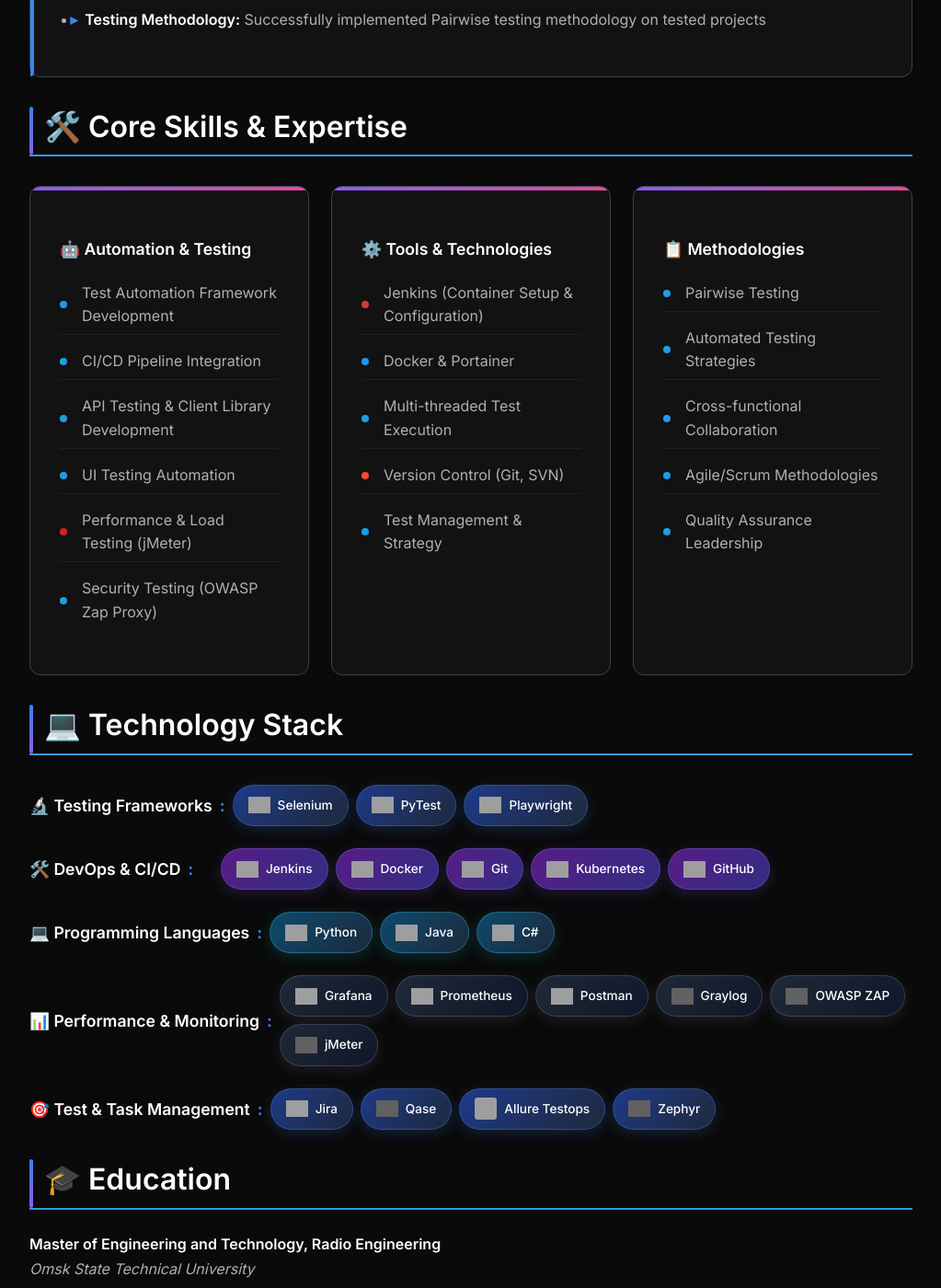
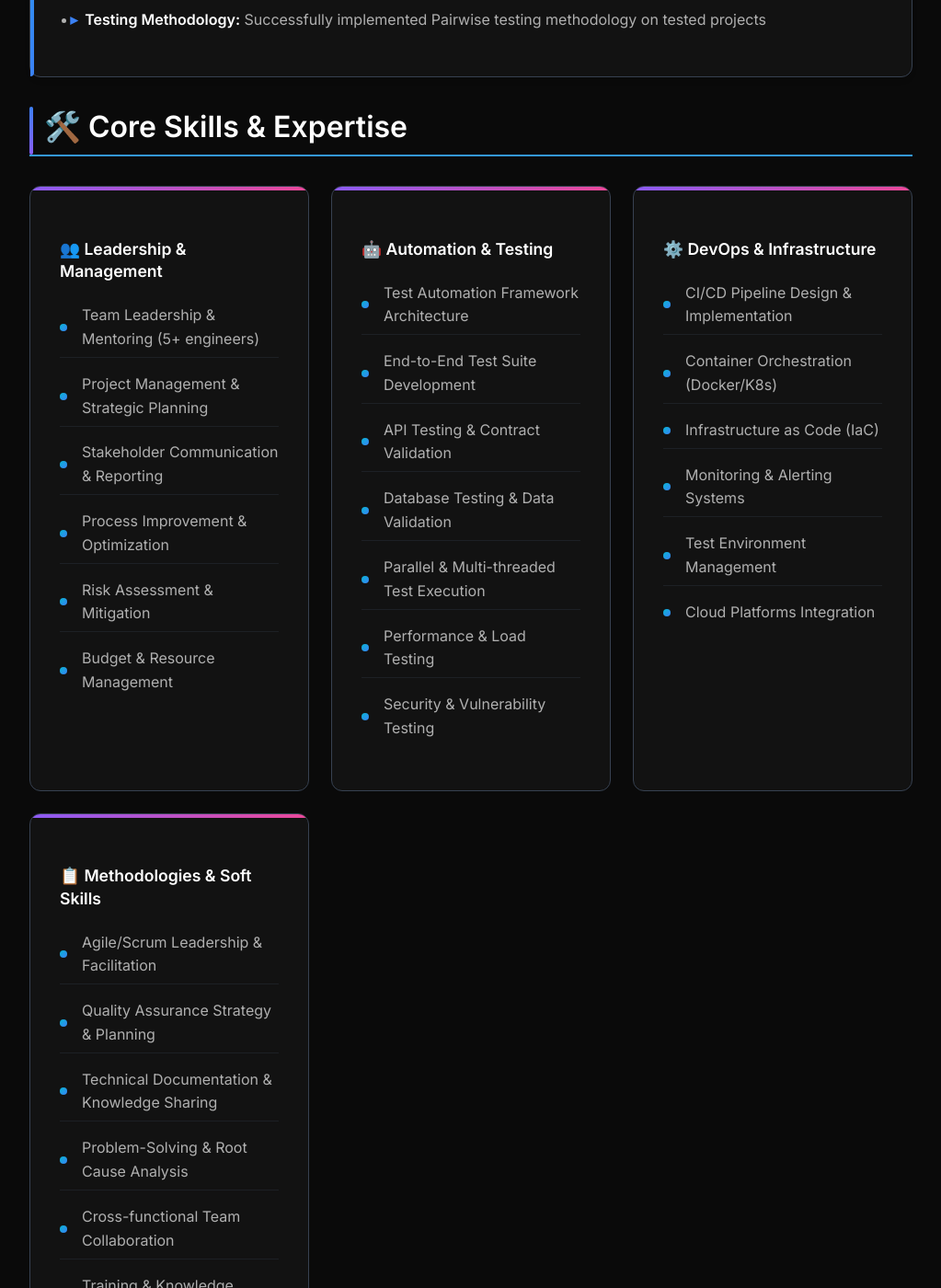
Before and after one commit to l0kifs/l0kifs.github.io, a Jekyll site: the page built from index.md, in a window 1280 px wide and 1400 px high, scrolled down 2521 px, cut to the strip 0-1400 px from the top of the window. Shown: the whole strip at 92% size, without its empty margins (128-1151 px from the left). Built offline with Jekyll 4.4.1, drawn with Linux system fonts in a browser that asks for light colours; some of the changed text lies outside the part shown; grey boxes are pictures that could not be loaded.

Commit message:
Enhance core skills section by adding leadership and management skills, updating automation and testing skills, and refining DevOps and methodologies categories for improved clarity and comprehensiveness

```diff
--- a/index.md
+++ b/index.md
@@ -97,36 +97,51 @@ My passion lies in transforming manual testing processes into efficient automate
 
 <div class="skills-grid">
   <div class="skill-category">
-    <h4>🤖 Automation & Testing</h4>
+    <h4>👥 Leadership & Management</h4>
     <ul>
-      <li data-tech="automation">Test Automation Framework Development</li>
-      <li data-tech="automation">CI/CD Pipeline Integration</li>
-      <li data-tech="automation">API Testing & Client Library Development</li>
-      <li data-tech="automation">UI Testing Automation</li>
-      <li data-tech="jmeter">Performance & Load Testing (jMeter)</li>
-      <li data-tech="automation">Security Testing (OWASP Zap Proxy)</li>
+      <li data-tech="automation">Team Leadership & Mentoring (5+ engineers)</li>
+      <li data-tech="automation">Project Management & Strategic Planning</li>
+      <li data-tech="automation">Stakeholder Communication & Reporting</li>
+      <li data-tech="automation">Process Improvement & Optimization</li>
+      <li data-tech="automation">Risk Assessment & Mitigation</li>
+      <li data-tech="automation">Budget & Resource Management</li>
     </ul>
   </div>
 
   <div class="skill-category">
-    <h4>⚙️ Tools & Technologies</h4>
+    <h4>🤖 Automation & Testing</h4>
     <ul>
-      <li data-tech="jenkins">Jenkins (Container Setup & Configuration)</li>
-      <li data-tech="docker">Docker & Portainer</li>
-      <li data-tech="automation">Multi-threaded Test Execution</li>
-      <li data-tech="git">Version Control (Git, SVN)</li>
-      <li data-tech="automation">Test Management & Strategy</li>
+      <li data-tech="automation">Test Automation Framework Architecture</li>
+      <li data-tech="automation">End-to-End Test Suite Development</li>
+      <li data-tech="automation">API Testing & Contract Validation</li>
+      <li data-tech="automation">Database Testing & Data Validation</li>
+      <li data-tech="automation">Parallel & Multi-threaded Test Execution</li>
+      <li data-tech="automation">Performance & Load Testing</li>
+      <li data-tech="automation">Security & Vulnerability Testing</li>
     </ul>
   </div>
 
   <div class="skill-category">
-    <h4>📋 Methodologies</h4>
+    <h4>⚙️ DevOps & Infrastructure</h4>
     <ul>
-      <li data-tech="automation">Pairwise Testing</li>
-      <li data-tech="automation">Automated Testing Strategies</li>
-      <li data-tech="automation">Cross-functional Collaboration</li>
-      <li data-tech="automation">Agile/Scrum Methodologies</li>
-      <li data-tech="automation">Quality Assurance Leadership</li>
+      <li data-tech="automation">CI/CD Pipeline Design & Implementation</li>
+      <li data-tech="automation">Container Orchestration (Docker/K8s)</li>
+      <li data-tech="automation">Infrastructure as Code (IaC)</li>
+      <li data-tech="automation">Monitoring & Alerting Systems</li>
+      <li data-tech="automation">Test Environment Management</li>
+      <li data-tech="automation">Cloud Platforms Integration</li>
+    </ul>
+  </div>
+
+  <div class="skill-category">
+    <h4>📋 Methodologies & Soft Skills</h4>
+    <ul>
+      <li data-tech="automation">Agile/Scrum Leadership & Facilitation</li>
+      <li data-tech="automation">Quality Assurance Strategy & Planning</li>
+      <li data-tech="automation">Technical Documentation & Knowledge Sharing</li>
+      <li data-tech="automation">Problem-Solving & Root Cause Analysis</li>
+      <li data-tech="automation">Cross-functional Team Collaboration</li>
+      <li data-tech="automation">Training & Knowledge Transfer</li>
     </ul>
   </div>
 </div>
```
